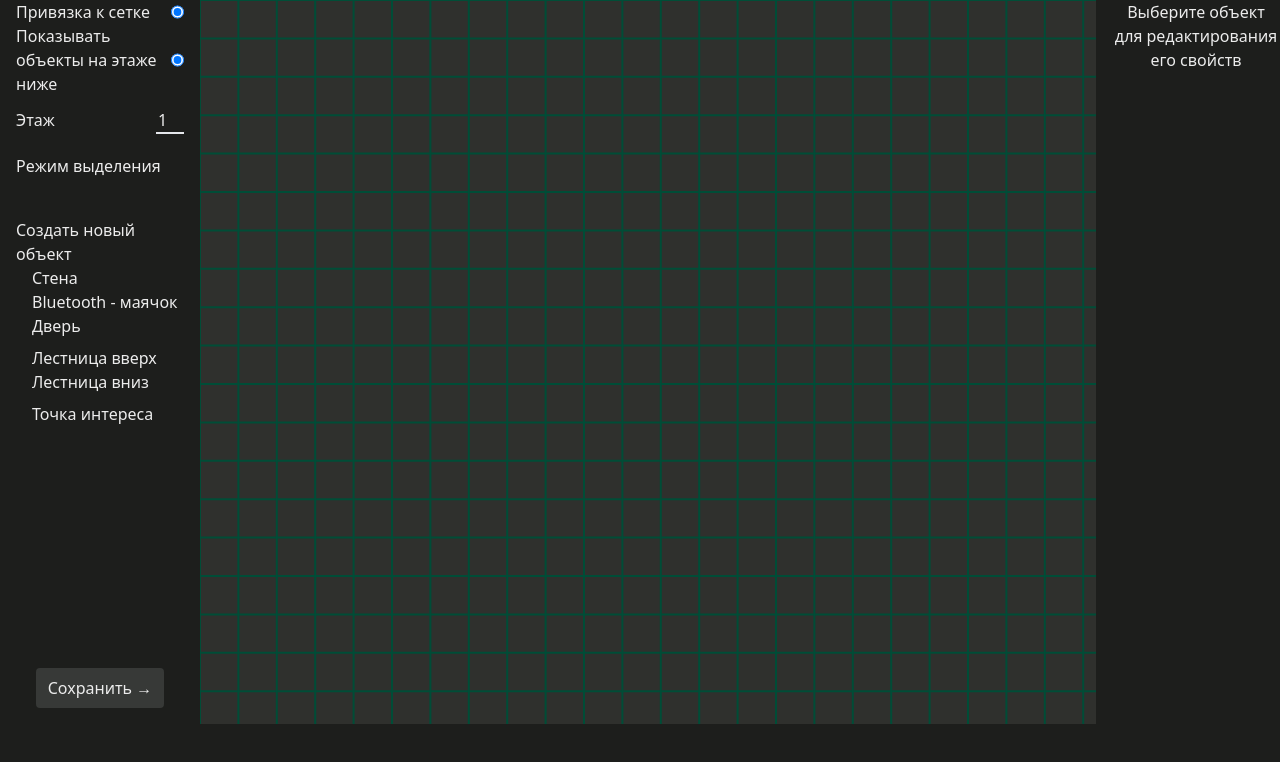
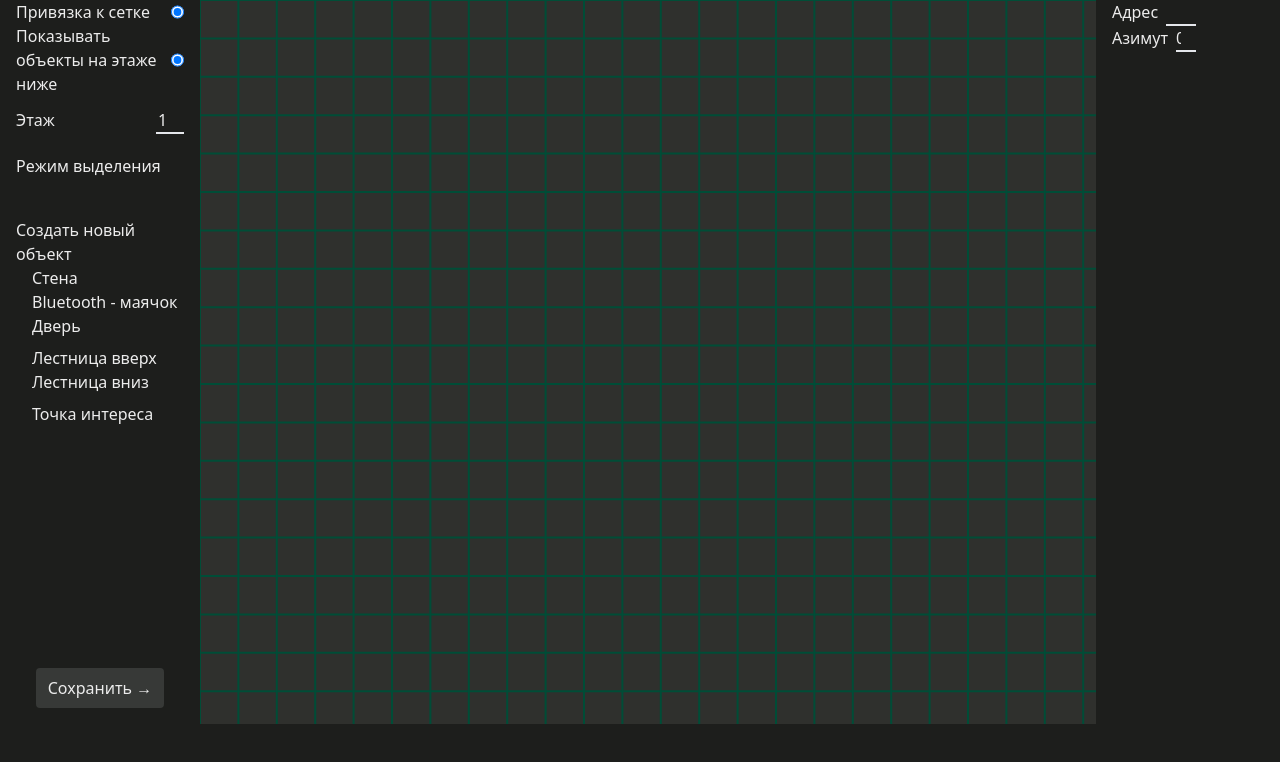
Before and after one commit to EgorMarkor/transport-engineers-seamless-navigator, a React (Create React App) app: page /create-map in a window 1280 px wide. Shown: the top 762 px of the page. Built offline with nearby package versions, Linux system fonts and the light colour scheme; no server answers.

Commit message:
feat: add properties for seamless navigating

```diff
--- a/src/features/create-map-page/CanvasLayers/BeaconsLayer.tsx
+++ b/src/features/create-map-page/CanvasLayers/BeaconsLayer.tsx
@@ -25,6 +25,7 @@ const BeaconsLayer = () => {
       .some(beacon => beacon.x === newBeacon.x && beacon.y === newBeacon.y);
 
     if (!isOccupied) {
+      // @ts-ignore
       newState.addNewObject(newBeacon, Types.BEACONS);
     }
 
--- a/src/features/create-map-page/CanvasLayers/DoorsLayer.tsx
+++ b/src/features/create-map-page/CanvasLayers/DoorsLayer.tsx
@@ -24,6 +24,7 @@ const DoorsLayer = () => {
     const isOccupied = doors.some(door => door.x === newDoor.x && door.y === newDoor.y);
 
     if (!isOccupied) {
+      // @ts-ignore
       newState.addNewObject(newDoor, Types.DOORS);
     }
 
--- a/src/features/create-map-page/CanvasLayers/PointsOfInterestLayer.tsx
+++ b/src/features/create-map-page/CanvasLayers/PointsOfInterestLayer.tsx
@@ -18,14 +18,15 @@ const PointsOfInterestLayer = () => {
       return newState;
     }
 
-    const newBeacon = newState.screenToWorldCoords(cursorPosition);
+    const newPof = newState.screenToWorldCoords(cursorPosition);
 
     const isOccupied = newState
       .getObjectsOnCurrentFloor(Types.POINTS_OF_INTEREST)
-      .some(pof => pof.x === newBeacon.x && pof.y === newBeacon.y);
+      .some(pof => pof.x === newPof.x && pof.y === newPof.y);
 
     if (!isOccupied) {
-      newState.addNewObject(newBeacon, Types.POINTS_OF_INTEREST);
+      // @ts-ignore
+      newState.addNewObject(newPof, Types.POINTS_OF_INTEREST);
     }
 
     return newState;
--- a/src/features/create-map-page/EditorState/editorConstants.ts
+++ b/src/features/create-map-page/EditorState/editorConstants.ts
@@ -24,6 +24,10 @@ export const EMPTY_EDITOR_DATA: EditorDataType = {
     WHEEL_SCALE_RATIO: 1.1,
   },
   floors: {},
+  globalFields: {
+    address: "",
+    azimuth: 0,
+  },
   currentState: {
     floor: "1",
     tool: Types.SELECT as ToolType,
--- a/src/features/create-map-page/EditorState/editorState.ts
+++ b/src/features/create-map-page/EditorState/editorState.ts
@@ -34,6 +34,7 @@ export default class EditorState {
     return new EditorState(this.data);
   }
 
+  getGlobalFields = () => this.data.globalFields;
   getCanvasWidth = () => this.data.constants.CANVAS_WIDTH;
   getCanvasHeight = () => this.data.constants.CANVAS_HEIGHT;
   getConstants = () => this.data.constants;
@@ -119,6 +120,10 @@ export default class EditorState {
 
   setBluetoothID(beaconIndex: number, newID: string) {
     this.getCurrentFloor().objects[Types.BEACONS][beaconIndex].ID = newID;
+  }
+
+  setDoorIsOuter(doorIndex: number, newValue: boolean) {
+    this.getCurrentFloor().objects[Types.DOORS][doorIndex].isOuter = newValue;
   }
 
   setPointOfInterestDescription(pofIndex: number, newDescription: string) {
--- a/src/features/create-map-page/ObjectsProperties/DoorProperties.tsx
+++ b/src/features/create-map-page/ObjectsProperties/DoorProperties.tsx
@@ -1,7 +1,50 @@
+import {useEditorState} from "shared/hooks/useEditorState";
+import {useEffect, useRef, useState} from "react";
+import {BeaconType, DoorType, Types} from "../EditorState/types";
+
 const DoorProperties = () => {
+  const {editorState, setEditorState} = useEditorState();
+  const selectedObject = editorState.getSelectedObject();
+
+  const isOuterInputRef = useRef<HTMLInputElement | null>(null);
+
+  const changeDoorIsOuter = () => setEditorState(prevState => {
+    const newState = prevState.copy();
+
+    const selectedBeaconIndex = newState.getSelectedObject()?.index;
+
+    if (selectedBeaconIndex === undefined || !isOuterInputRef.current?.value) {
+      return newState;
+    }
+
+    newState.setDoorIsOuter(selectedBeaconIndex, isOuterInputRef.current?.checked);
+
+    return newState;
+  });
+
+  const selectedObjectType = selectedObject?.type;
+
+  let door: DoorType;
+  if (selectedObject && selectedObjectType === Types.DOORS) {
+    door = editorState.getCurrentFloor().objects[Types.DOORS][selectedObject.index];
+  } else {
+    door = {isOuter: false, x: 0, y: 0};
+  }
+
   return <>
     <div className="flex justify-center w-full">
       <p>Дверь</p>
+    </div>
+
+    <div className="flex flex-row w-full">
+      <p className="mr-2">Эта дверь входная?</p>
+      <input
+        ref={isOuterInputRef}
+        checked={door?.isOuter}
+        onChange={changeDoorIsOuter}
+        type="checkbox"
+        className="w-2/3 outline-none bg-inherit border-b-2"
+      />
     </div>
   </>;
 };
--- a/src/features/create-map-page/PropertiesList.tsx
+++ b/src/features/create-map-page/PropertiesList.tsx
@@ -1,14 +1,17 @@
 import {useEditorState} from "shared/hooks/useEditorState";
-import {Types} from "./EditorState/types";
+import {Property, Types} from "./EditorState/types";
 import WallProperties from "./ObjectsProperties/WallProperties";
 import BeaconProperties from "./ObjectsProperties/BeaconProperties";
 import DoorProperties from "./ObjectsProperties/DoorProperties";
 import StairsProperties from "./ObjectsProperties/StairsProperties";
 import PointOfInterestProperties from "./ObjectsProperties/PointOfInterestProperties";
+import React, {useRef} from "react";
 
 const PropertiesList = () => {
   const {editorState, setEditorState} = useEditorState();
   const selectedObjectType = editorState.getSelectedObject()?.type;
+
+  const globalFields =  editorState.getGlobalFields();
 
   const deleteSelectedObject = () => setEditorState(prevState => {
     const newState = prevState.copy();
@@ -47,10 +50,41 @@ const PropertiesList = () => {
     return newState;
   });
 
+  const handleAddress = (newAddress: string) => setEditorState(prevState => {
+    const newState = prevState.copy();
+    newState.data.globalFields.address = newAddress;
+    return newState;
+  });
+
+  const handleAzimuth = (newAzimuth: number) => setEditorState(prevState => {
+    const newState = prevState.copy();
+    newState.data.globalFields.azimuth = parseInt(azimuthInputRef.current?.value || "0");
+    return newState;
+  });
+
+  const azimuthInputRef = useRef<HTMLInputElement | null>(null);
+
   if (!selectedObjectType) {
     return (
-      <div className="flex flex-col items-start w-[15vw] h-[90.5vh] ml-4">
-        <p className="self-center text-center">Выберите объект для редактирования его свойств</p>
+      <div className="flex flex-col items-start w-[15vw] h-[80vh] ml-4">
+        <div className="flex flex-row w-1/2">
+          <p className="mr-2">Адрес</p>
+          <input
+            defaultValue={globalFields.address}
+            onChange={event => handleAddress(event.target.value)}
+            className="w-2/3 outline-none bg-inherit border-b-2"
+          />
+        </div>
+        <div className="flex flex-row w-1/2">
+          <p className="mr-2">Азимут</p>
+          <input
+            type="number"
+            ref={azimuthInputRef}
+            value={globalFields.azimuth}
+            onChange={event => handleAzimuth(parseInt(event.target.value))}
+            className="w-2/3 outline-none bg-inherit border-b-2"
+          />
+        </div>
       </div>
     );
   }
--- a/src/features/create-map-page/Toolbar.tsx
+++ b/src/features/create-map-page/Toolbar.tsx
@@ -15,7 +15,7 @@ const Toolbar = () => {
   const saveMap = (event: React.MouseEvent<HTMLButtonElement>) => {
     event.preventDefault();
 
-    const mapJSON = generateGeoJSON(editorState.getFloors());
+    const mapJSON = generateGeoJSON(editorState.getFloors(), editorState.getGlobalFields());
 
     Api.post("/map", mapJSON)
       .then(_ => navigate("/success"))
--- a/src/features/create-map-page/generateGeoJSON.ts
+++ b/src/features/create-map-page/generateGeoJSON.ts
@@ -1,8 +1,12 @@
-import {FloorsType, Types} from "./EditorState/types";
+import {FloorsType, GlobalFieldsType, Types} from "./EditorState/types";
 
 interface GeoJSON {
   type: "FeatureCollection";
   features: Feature[];
+  properties: {
+    address: string;
+    azimuth: number;
+  };
 }
 
 interface Feature {
@@ -31,9 +35,13 @@ type Geometry =
   };
 };
 
-const generateGeoJSON = (floors: FloorsType): GeoJSON => {
+const generateGeoJSON = (floors: FloorsType, globalFields: GlobalFieldsType): GeoJSON => {
   const output: GeoJSON = {
     "type": "FeatureCollection",
+    "properties": {
+      "address": globalFields.address,
+      "azimuth": globalFields.azimuth,
+    },
     "features": [],
   };
 
@@ -73,6 +81,7 @@ const generateGeoJSON = (floors: FloorsType): GeoJSON => {
       "properties": {
         "objectType": "door",
         "floor": floorNumber,
+        "isOuter": door.isOuter,
       },
       "geometry": {
         "type": "Point",
```
Also changed, not shown: src/features/create-map-page/EditorState/types.ts (+7 -0 lines).
